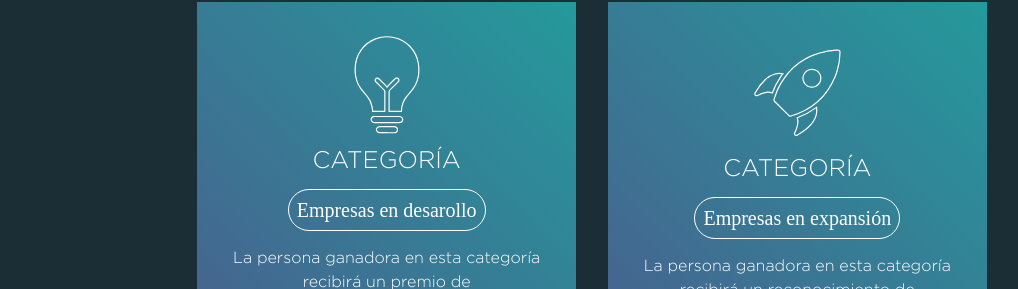
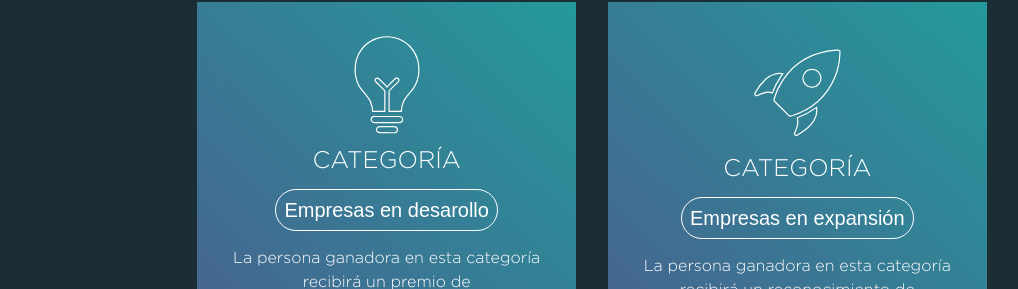
Before and after one commit to Jonathan-Bello/LandingPagePremioKatalist, a React (Vite) app: page / in a window 1280 px wide. Shown: the part 2463-2752 px from the top of the page, without its empty margins (48-1066 px from the left). Built offline with nearby package versions, Linux system fonts and the light colour scheme.

Commit message:
cambio funete

```diff
--- a/src/components/section3/CardsSection3.css
+++ b/src/components/section3/CardsSection3.css
@@ -37,7 +37,7 @@
   font-family: "Gotham";
   padding: 0.5rem;
   margin-bottom: 1rem;
-  font-family: "Gotham Light:";
+  font-family: "Arial";
 }
 
 .cardPremio__text {
```
